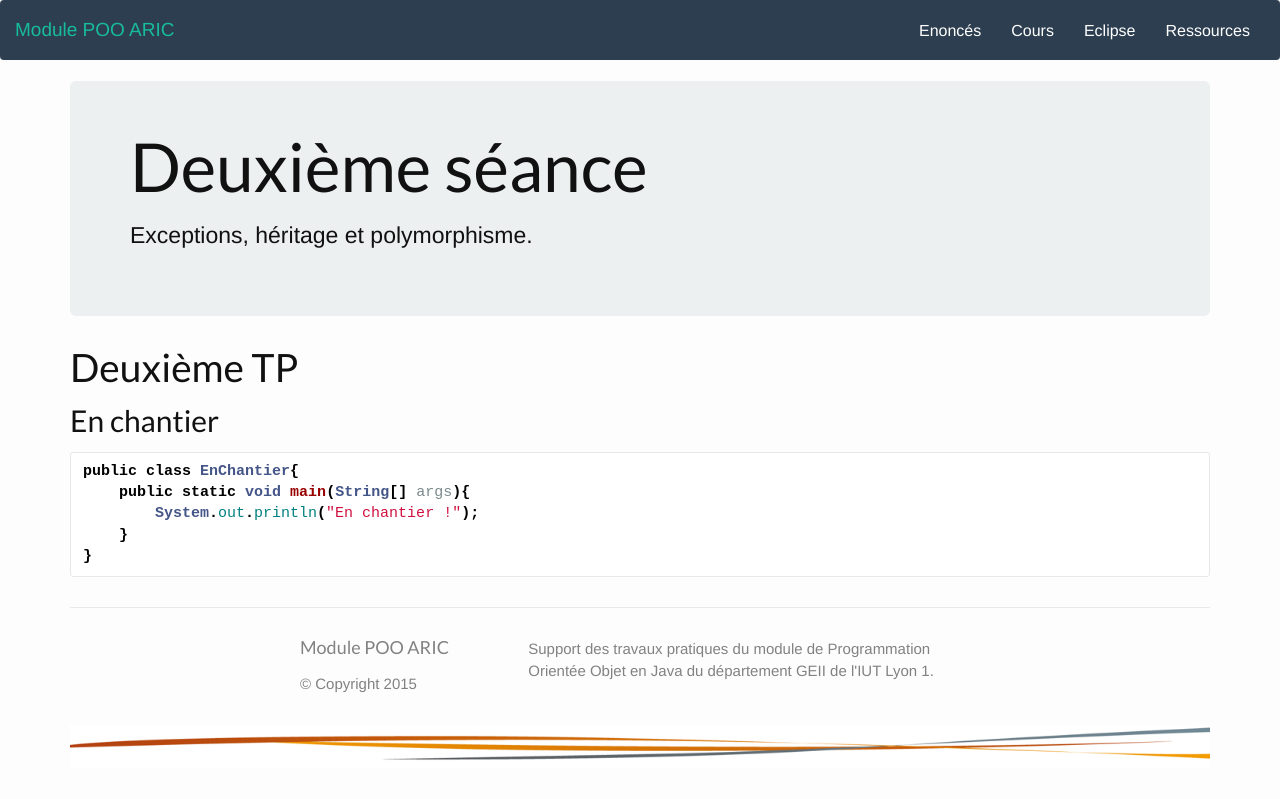
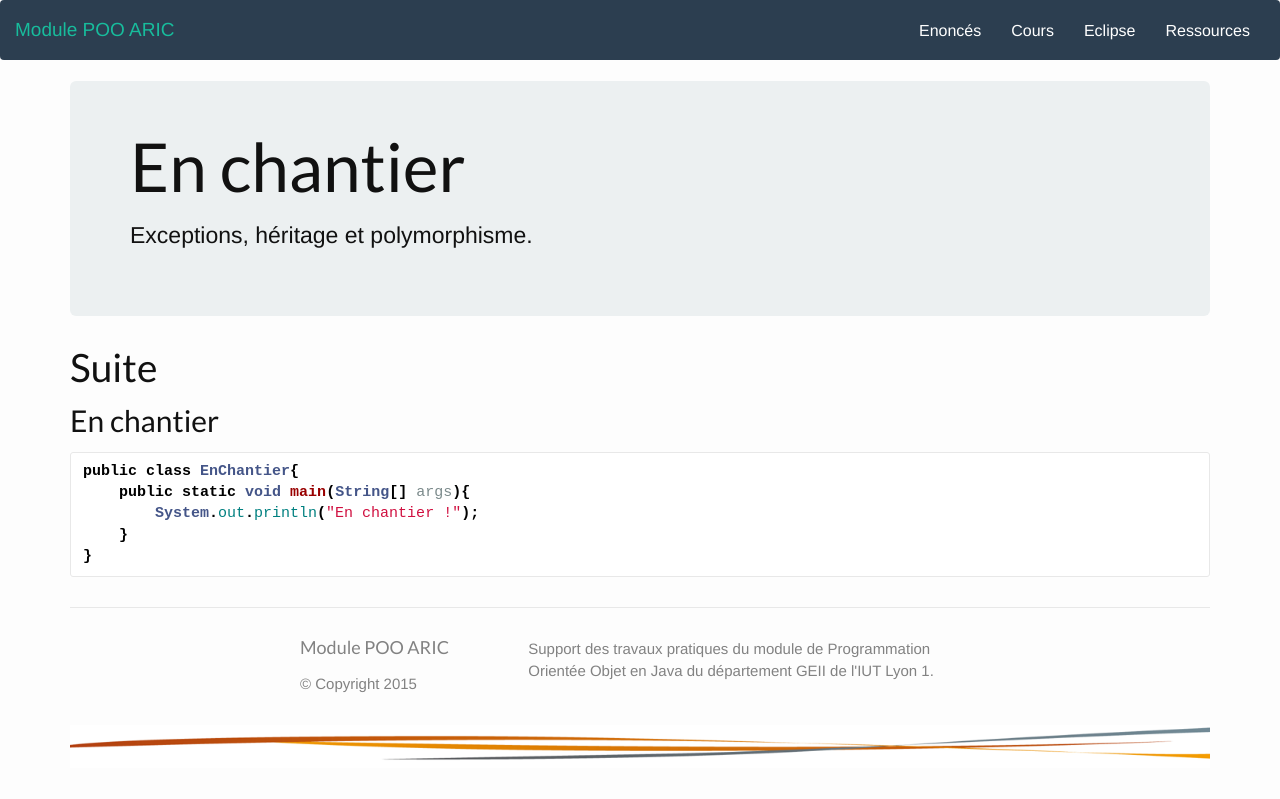
Before and after one commit to geiilyon/geiilyon.github.io, a Jekyll site: the page built from _collection_enonces/tp2.md, in a window 1280 px wide. Shown: the top 799 px of the page. Built offline with Jekyll 4.4.1, drawn with Linux system fonts in a browser that asks for light colours; nearby versions of some CDN libraries; library files that are not in the unit come from our copies; Markdown is read by kramdown in place of the engine named in the settings.

Commit message:
Modif titre suite

```diff
--- a/_collection_enonces/tp2.md
+++ b/_collection_enonces/tp2.md
@@ -1,10 +1,10 @@
 ---
-title: Deuxième séance
+title: En chantier
 layout: page
 excerpt: Exceptions, héritage et polymorphisme.
 ---
 
-# Deuxième TP
+# Suite
 
 ## En chantier
 
```
